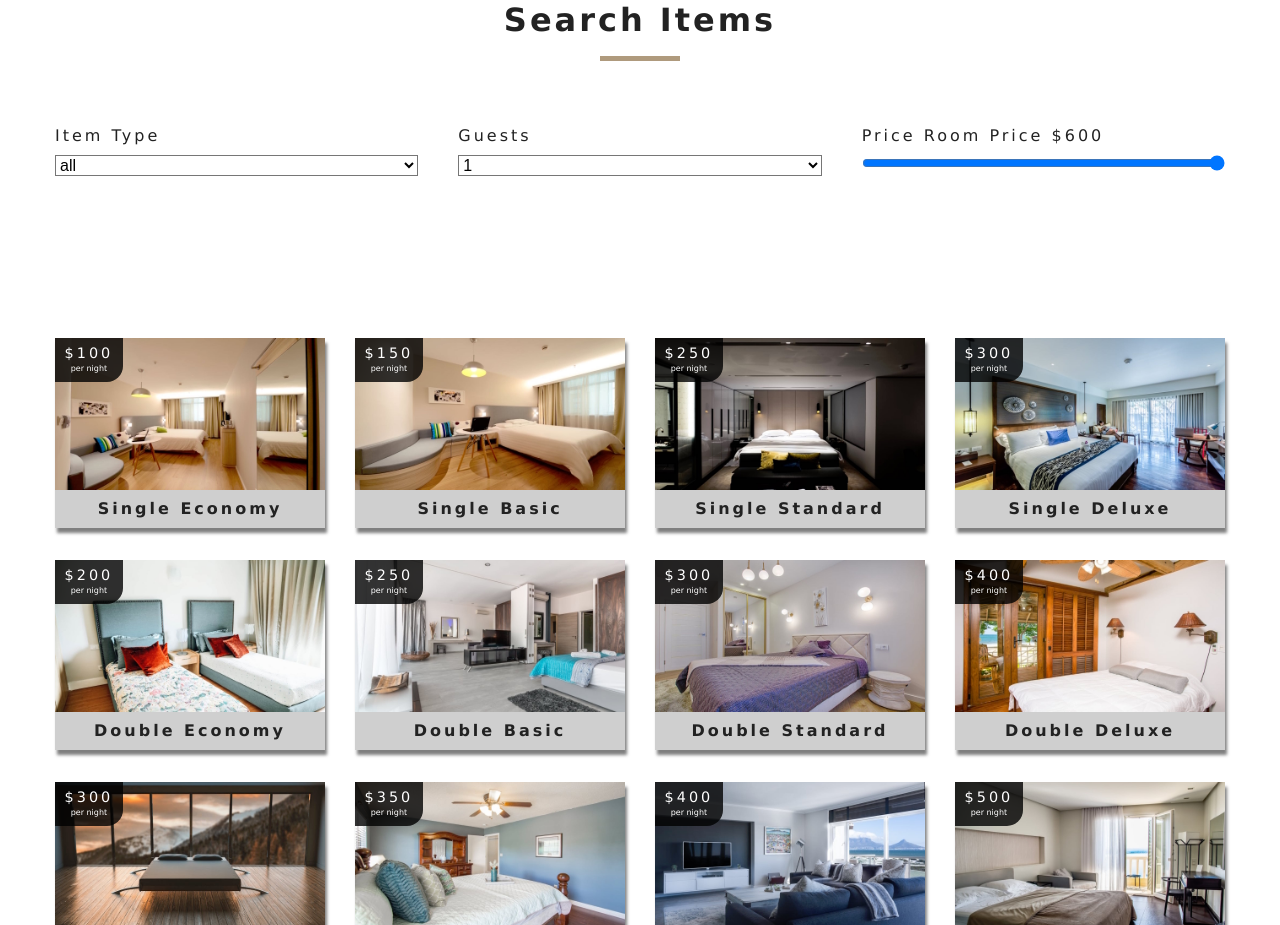
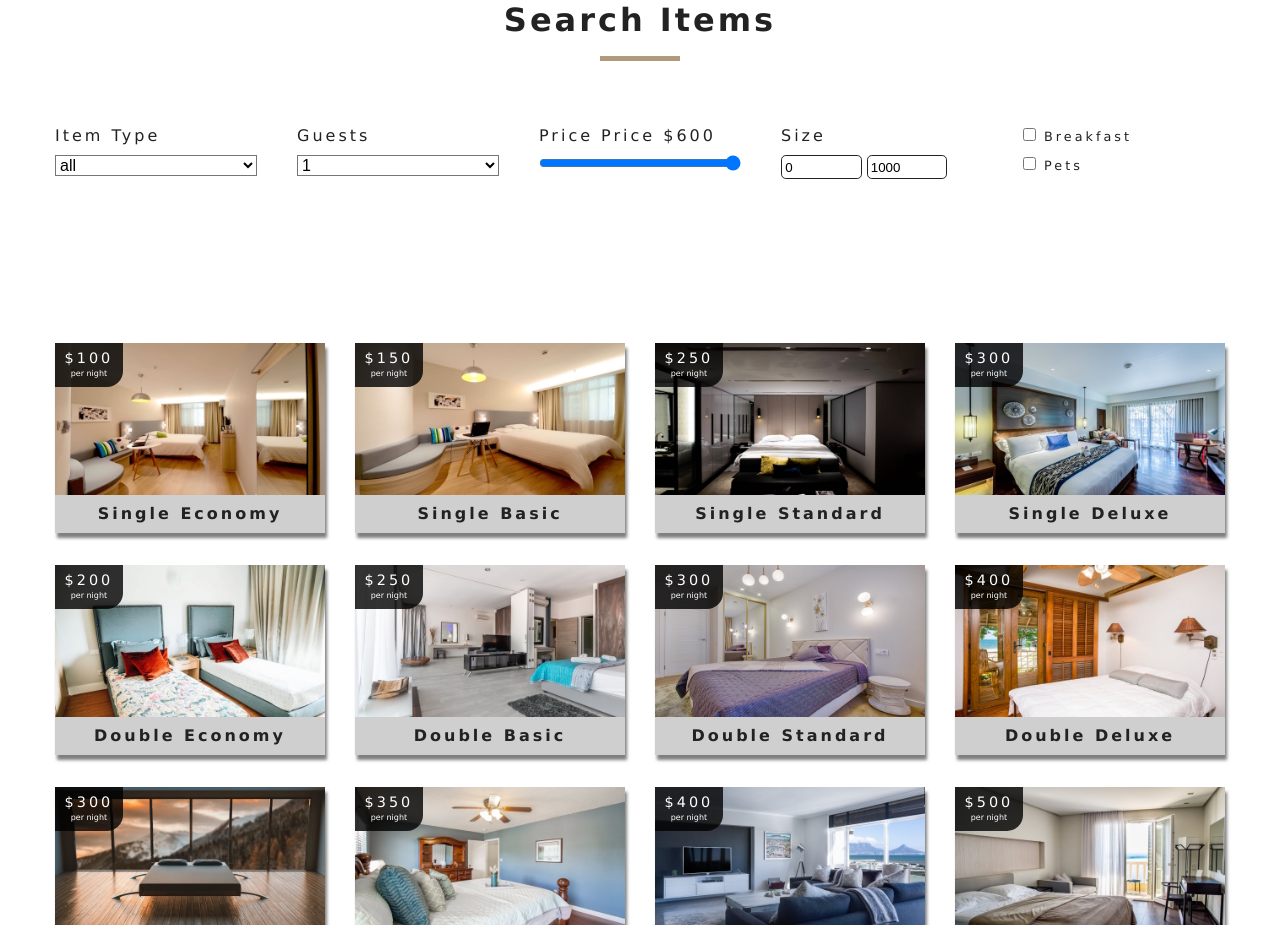
Before and after one commit to almack131216/react-api-beach-resort-tutorial, a React (Create React App) app: page /items in a window 1280 px wide. Shown: the part 880-1805 px from the top of the page. Built offline with nearby package versions, Linux system fonts and the light colour scheme.

Commit message:
13 | ItemsFilter | Size Range + extra checkboxes

```diff
--- a/src/Context.js
+++ b/src/Context.js
@@ -57,7 +57,7 @@
 
   handleChange = event => {
     const target = event.target;
-    const value = event.type === "checkbox" ? target.checked : target.value;
+    const value = target.type === "checkbox" ? target.checked : target.value;
     const name = event.target.name;
     // const value = event.target.value;
     // console.log("[Context.js] handleChange > this is type..." + type);
@@ -100,6 +100,21 @@
     // filter by price
     tmpItems = tmpItems.filter(item => item.price <= price);
 
+    // filter by size
+    tmpItems = tmpItems.filter(
+      item => item.size >= minSize && item.size <= maxSize
+    );
+
+    // filter by breakfast
+    if (breakfast) {
+      tmpItems = tmpItems.filter(item => item.breakfast === true);
+    }
+
+    // filter by size
+    if (pets) {
+      tmpItems = tmpItems.filter(item => item.pets === true);
+    }
+
     // change state
     this.setState({
       sortedItems: tmpItems
--- a/src/containers/ItemsFilter.js
+++ b/src/containers/ItemsFilter.js
@@ -19,7 +19,7 @@
     minPrice,
     maxPrice,
     minSize,
-    maxSizem,
+    maxSize,
     breakfast,
     pets
   } = context;
@@ -79,12 +79,72 @@
           </select>
         </div>
         {/* (END) select guests */}
-        {/* room price */}
+        {/* price */}
         <div class="form-group">
-          <label htmlFor="price">price room price ${price}</label>
-          <input type="range" name="price" min={minPrice} max={maxPrice} id="price" value={price} onChange={handleChange} className="form-control"/>
+          <label htmlFor="price">price price ${price}</label>
+          <input
+            type="range"
+            name="price"
+            min={minPrice}
+            max={maxPrice}
+            id="price"
+            value={price}
+            onChange={handleChange}
+            className="form-control"
+          />
         </div>
-        {/* (END) room price */}
+        {/* (END) price */}
+        {/* size */}
+        <div className="form-group">
+          <label htmlFor="size">size</label>
+          <div className="size-inputs">
+            <input
+              type="number"
+              name="minSize"
+              id="size"
+              value={minSize}
+              onChange={handleChange}
+              className="size-input"
+            />
+            <input
+              type="number"
+              name="maxSize"
+              id="size"
+              value={maxSize}
+              onChange={handleChange}
+              className="size-input"
+            />
+          </div>
+        </div>
+        {/* (END) size */}
+        {/* extras */}
+        <div class="form-group">
+          {/* breakfast */}
+          <div class="single-extra">
+            <input
+              type="checkbox"
+              name="breakfast"
+              id="breakfast"
+              checked={breakfast}
+              onChange={handleChange}
+            />
+            <label htmlFor="breakfast">breakfast</label>
+          </div>
+          {/* (END) breakfast */}
+          {/* pets */}
+          <div class="single-extra">
+            <input
+              type="checkbox"
+              name="pets"
+              id="pets"
+              checked={pets}
+              onChange={handleChange}
+            />
+            <label htmlFor="pets">pets</label>
+          </div>
+          {/* (END) pets */}
+        </div>
+        {/* (END) extras */}
       </form>
     </section>
   );
```
